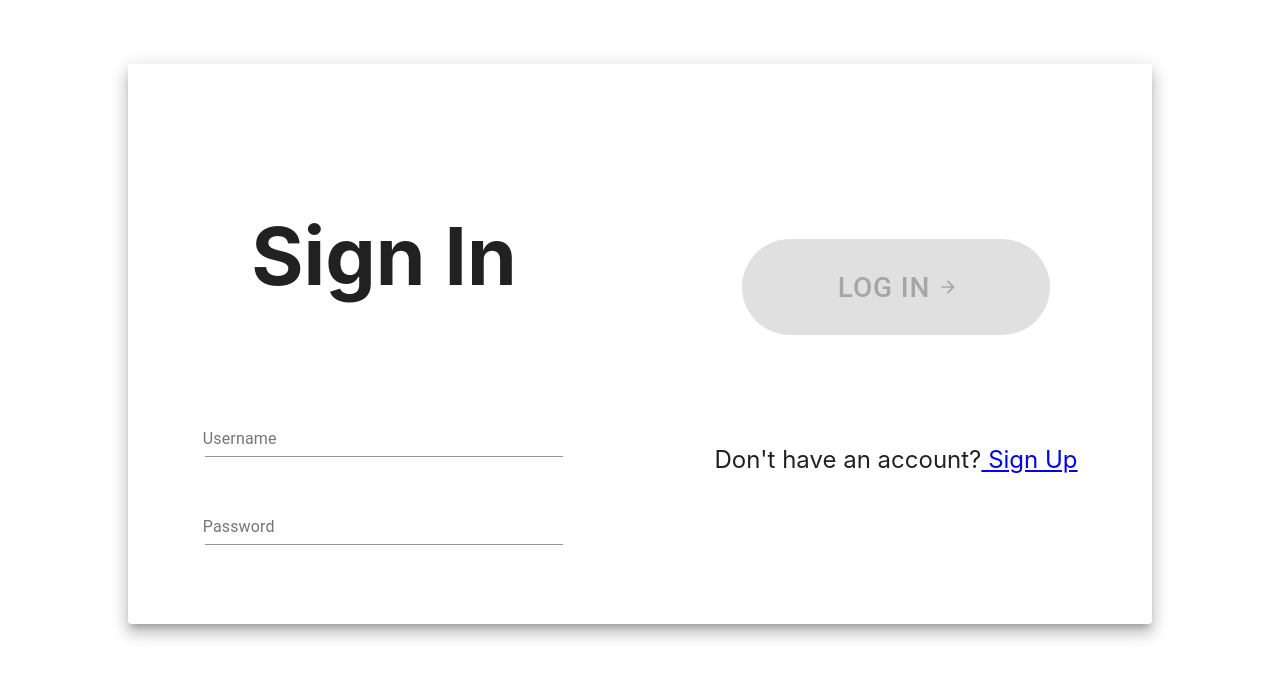
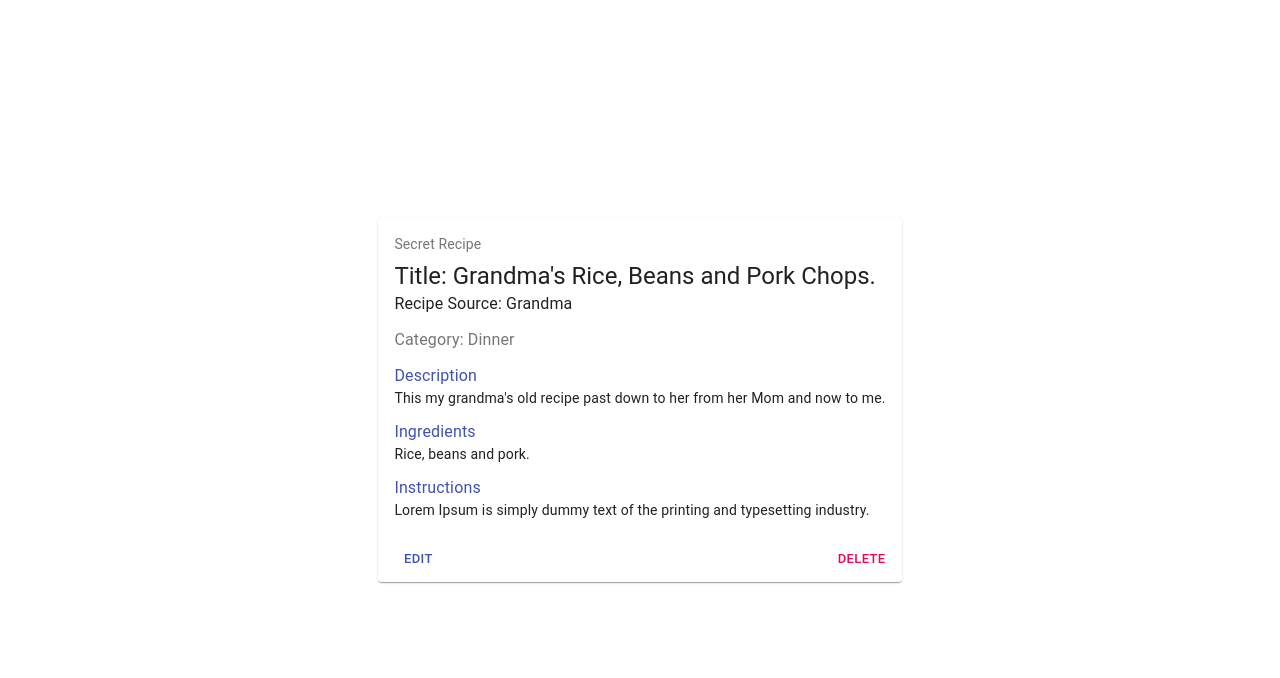
Before and after one commit to secret-family-recipes-6-pt/front-end, a React (Create React App) app: page /RecipePage in a window 1280 px wide. Shown: the top 678 px of the page. Built offline with nearby package versions, Linux system fonts and the light colour scheme.

Commit message:
made the recipe page and fixed some centering issues

```diff
--- a/src/App.js
+++ b/src/App.js
@@ -8,17 +8,24 @@ import Home from "./views/Home";
 import AddEditRecipe from "./views/AddEditRecipe";
 
 import { RecipeContext } from "./context/RecipeContext";
+import RecipePage from "./views/RecipePage";
 
 function App() {
   const [recipe, setRecipe] = useState(null);
-  const providerValue = useMemo(() => ({ recipe, setRecipe }), [recipe, setRecipe]);
+  const providerValue = useMemo(
+    () => ({ recipe, setRecipe }),
+    [recipe, setRecipe]
+  );
   return (
     <div className="App">
       <RecipeContext.Provider value={providerValue}>
         <Router>
           <Switch>
-            <Route path="/home/AddEditRecipe">
+            <Route path="/AddEditRecipe">
               <AddEditRecipe />
+            </Route>
+            <Route path="/RecipePage">
+              <RecipePage />
             </Route>
 
             <Route path="/home">
--- a/src/views/AddEditRecipe.js
+++ b/src/views/AddEditRecipe.js
@@ -26,12 +26,19 @@ export default function AddEditRecipe() {
 
   return (
     <form className={classes.root} noValidate autoComplete="off">
-      <Grid container spacing={0} direction="column" alignItems="center" justify="center" style={{ minHeight: "100vh" }}>
-        <Grid item xs={3}>
+      <Grid
+        container
+        spacing={0}
+        direction="column"
+        alignItems="center"
+        justify="center"
+        style={{ minHeight: "100vh" }}
+      >
+        <Grid item xs={12}>
           <div>
             <TextField
               id="outlined-basic"
-              label="Recipe Name"
+              label="Name"
               variant="outlined"
               // value={value}
               onChange={handleChange}
@@ -41,14 +48,19 @@ export default function AddEditRecipe() {
             {" "}
             <TextField
               id="outlined-basic"
-              label="Source of Recipe"
+              label="Source"
               variant="outlined"
               // value={value}
               onChange={handleChange}
             />
           </div>
           <div>
-            <Select labelId="demo-simple-select-label" id="demo-simple-select" value={category} onChange={handleChange}>
+            <Select
+              labelId="demo-simple-select-label"
+              id="demo-simple-select"
+              value={category}
+              onChange={handleChange}
+            >
               <MenuItem value="Select One">Select One</MenuItem>
               <MenuItem value="Breakfast">Breakfast</MenuItem>
               <MenuItem value="Lunch">Lunch</MenuItem>
@@ -56,6 +68,17 @@ export default function AddEditRecipe() {
               <MenuItem value="Desert">Desert</MenuItem>
               <MenuItem value="Snacks">Snacks</MenuItem>
             </Select>
+          </div>
+          <div>
+            <TextField
+              id="outlined-multiline-static"
+              label="Description"
+              multiline
+              rows={8}
+              variant="outlined"
+              // value={value}
+              onChange={handleChange}
+            />
           </div>
           <div>
             <TextField
--- /dev/null
+++ b/src/views/RecipePage.js
@@ -0,0 +1,98 @@
+import React from "react";
+
+import {
+  Typography,
+  Button,
+  Card,
+  makeStyles,
+  CardContent,
+  CardActions,
+  Grid,
+} from "@material-ui/core";
+
+const useStyles = makeStyles({
+  root: {
+    minWidth: 100,
+  },
+  title: {
+    fontSize: 14,
+  },
+  pos: {
+    marginBottom: 12,
+  },
+});
+
+export default function RecipePage() {
+  const classes = useStyles();
+
+  const data = {
+    name: "Grandma's Rice, Beans and Pork Chops.",
+    source: "Grandma",
+    category: "Dinner",
+    description:
+      "This my grandma's old recipe past down to her from her Mom and now to me.",
+    ingredients: "Rice, beans and pork.",
+    instructions:
+      "Lorem Ipsum is simply dummy text of the printing and typesetting industry.",
+  };
+  return (
+    <Grid
+      container
+      direction="column"
+      alignItems="center"
+      justify="center"
+      style={{ minHeight: "100vh" }}
+    >
+      <Grid item xs={12}>
+        <Card className={classes.root}>
+          <CardContent>
+            <Typography
+              className={classes.title}
+              color="textSecondary"
+              gutterBottom
+            >
+              Secret Recipe
+            </Typography>
+            <Typography variant="h5" component="h2">
+              Title: {data.name}
+            </Typography>
+            <Typography className={classes.pos} color="textPrimay">
+              Recipe Source: {data.source}
+            </Typography>
+            <Typography className={classes.pos} color="textSecondary">
+              Category: {data.category}
+            </Typography>
+            <Typography className={classes.pos} variant="body2" component="p">
+              <Typography color="primary">Description</Typography>
+
+              {data.description}
+            </Typography>
+            <Typography className={classes.pos} variant="body2" component="p">
+              <Typography color="primary">Ingredients</Typography>
+              {data.ingredients}
+            </Typography>
+            <Typography variant="body2" component="p">
+              <Typography color="primary">Instructions</Typography>
+              {data.instructions}
+            </Typography>
+          </CardContent>
+
+          <CardActions>
+            <Grid container justify="space-between">
+              <Grid item>
+                <Button color="primary" size="small">
+                  Edit
+                </Button>
+              </Grid>
+              <Grid item>
+                <Button color="secondary" size="small">
+                  Delete
+                </Button>
+              </Grid>
+            </Grid>
+          </CardActions>
+        </Card>
+      </Grid>
+    </Grid>
+  );
+}
```
Also changed, not shown: 2 other files (tests, documents, lock files or other folders).
